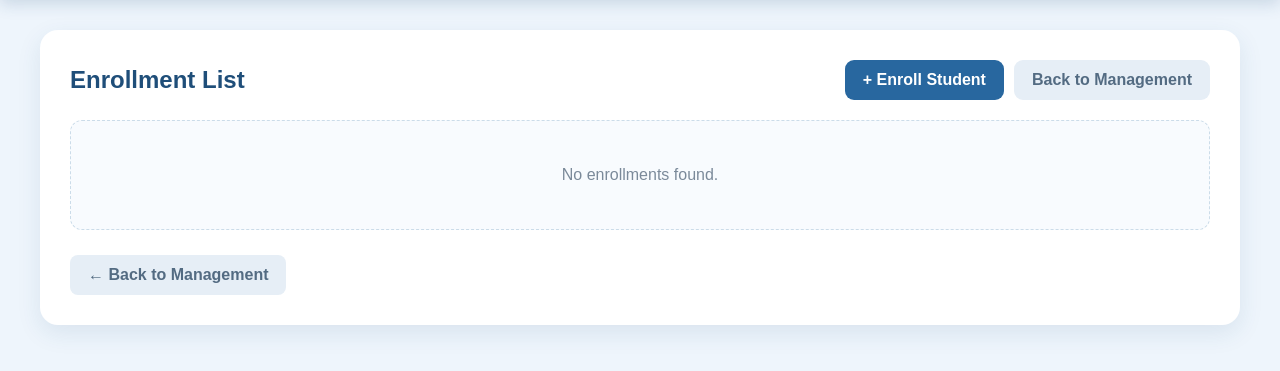
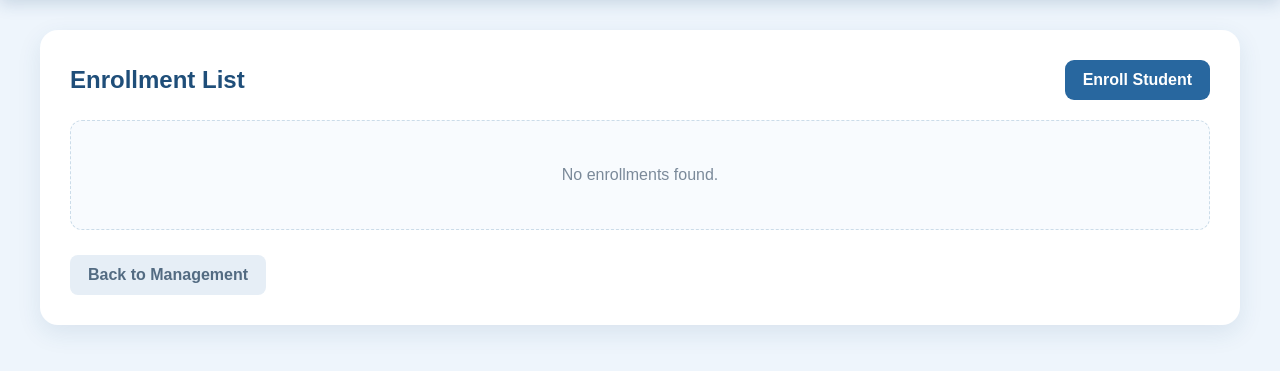
Before and after one commit to Chan260/RHMC-Attendance, a Django app: page /management/enrollments/ in a window 1280 px wide. Shown: the part 71-442 px from the top of the page. Run offline with Django 5.2, Linux system fonts and the light colour scheme; the visitor is signed in with stand-in values (Sample User, id 1); data that the repository does not hold is empty.

Commit message:
Update management list and attendance history pages

```diff
--- a/attendance/templates/enrollment_list.html
+++ b/attendance/templates/enrollment_list.html
@@ -49,16 +49,16 @@
                         href="{% url 'add_enrollment' %}"
                         class="add-button"
                     >
-                        + Enroll Student
+                         Enroll Student
                     </a>
 
 
-                    <a
+                    <!--- <a
                         href="{% url 'management_dashboard' %}"
                         class="top-back-button"
                     >
                         Back to Management
-                    </a>
+                    </a> -->
 
                 </div>
 
@@ -185,7 +185,7 @@
                 href="{% url 'management_dashboard' %}"
                 class="back-button"
             >
-                ← Back to Management
+                 Back to Management
             </a>
 
 
--- a/attendance/templates/management_attendance_history.html
+++ b/attendance/templates/management_attendance_history.html
@@ -47,7 +47,7 @@
                     href="{% url 'management_dashboard' %}"
                     class="back-button"
                 >
-                    ← Back to Management
+                     Back to Management
                 </a>
 
             </div>
--- a/attendance/templates/student_list.html
+++ b/attendance/templates/student_list.html
@@ -44,7 +44,7 @@
                 href="{% url 'add_student' %}"
                 class="add-button"
             >
-                + Add Student
+                 Add Student
             </a>
 
 
@@ -138,7 +138,7 @@
                 href="{% url 'management_dashboard' %}"
                 class="back"
             >
-                ← Back to Management
+                 Back to Management
             </a>
 
         </div>
--- a/attendance/templates/subject_list.html
+++ b/attendance/templates/subject_list.html
@@ -44,7 +44,7 @@
                 href="{% url 'add_subject' %}"
                 class="add-button"
             >
-                + Add Subject
+                 Add Subject
             </a>
 
 
@@ -138,7 +138,7 @@
                 href="{% url 'management_dashboard' %}"
                 class="back-button"
             >
-                ← Back to Management
+                 Back to Management
             </a>
 
         </div>
--- a/attendance/templates/teacher_list.html
+++ b/attendance/templates/teacher_list.html
@@ -44,7 +44,7 @@
                 href="{% url 'add_teacher' %}"
                 class="add-button"
             >
-                + Add Teacher
+                 Add Teacher
             </a>
 
 
@@ -148,7 +148,7 @@
                 href="{% url 'management_dashboard' %}"
                 class="back"
             >
-                ← Back to Management
+                 Back to Management
             </a>
 
         </div>
```
